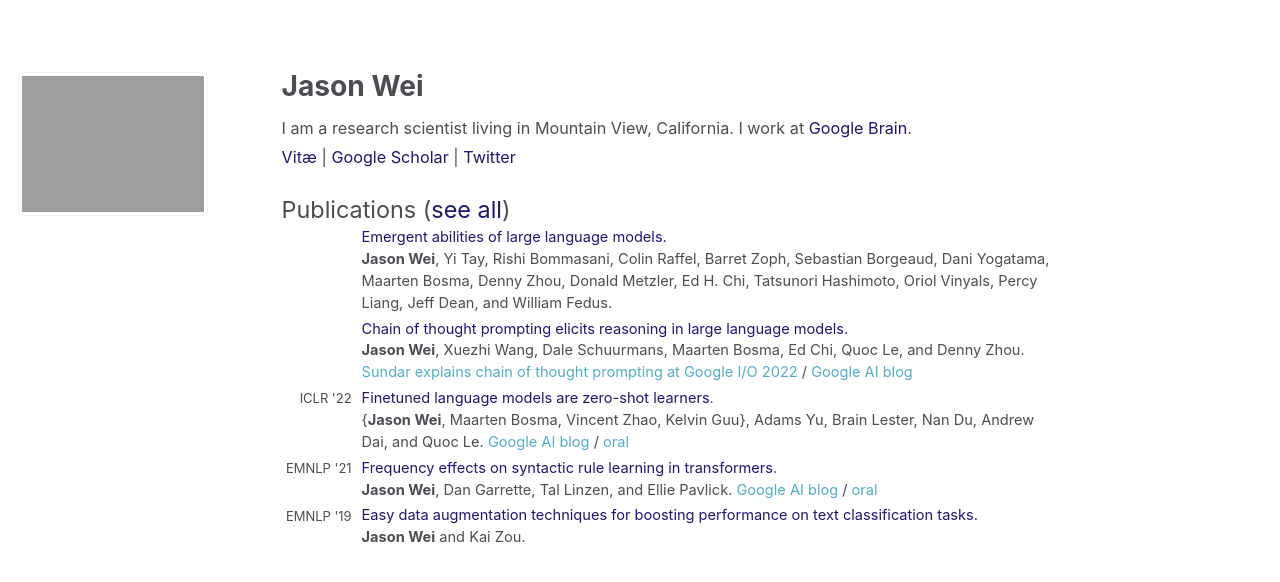
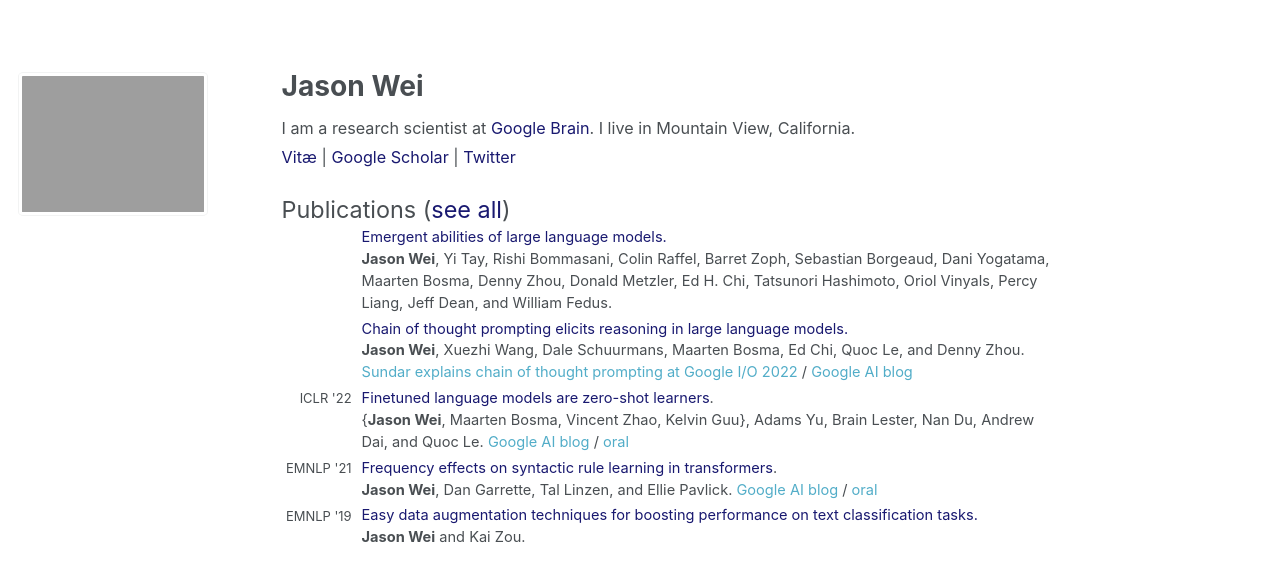
Before and after one commit to jasonwei20/jasonwei20.github.io, a Jekyll site: the page built from _pages/about.md, in a window 1280 px wide. Shown: the top 582 px of the page. Built offline with Jekyll 4.4.1, drawn with Linux system fonts in a browser that asks for light colours.

Commit message:
Update about.md

```diff
--- a/_pages/about.md
+++ b/_pages/about.md
@@ -22,7 +22,7 @@
 <body>
 
 <p style="margin-bottom: 1.2em; line-height: 1.8">
-I am a research scientist living in Mountain View, California. I work at <a href="https://research.google/teams/brain/" style="color:#191970">Google Brain</a>.<br>
+I am a research scientist at <a href="https://research.google/teams/brain/" style="color:#191970">Google Brain</a>. I live in Mountain View, California.<br>
 <!-- <a href="https://jasonwei20.github.io/personal/" style="color:#191970" target="_blank">Personal</a> |  -->
 <a href="https://jasonwei20.github.io/files/current-jason-wei-cv.pdf" style="color:#191970" target="_blank">Vitæ</a>
 | <a href="https://scholar.google.com/citations?user=wA5TK_0AAAAJ&hl=en" style="color:#191970" target="_blank">Google Scholar</a>
```
